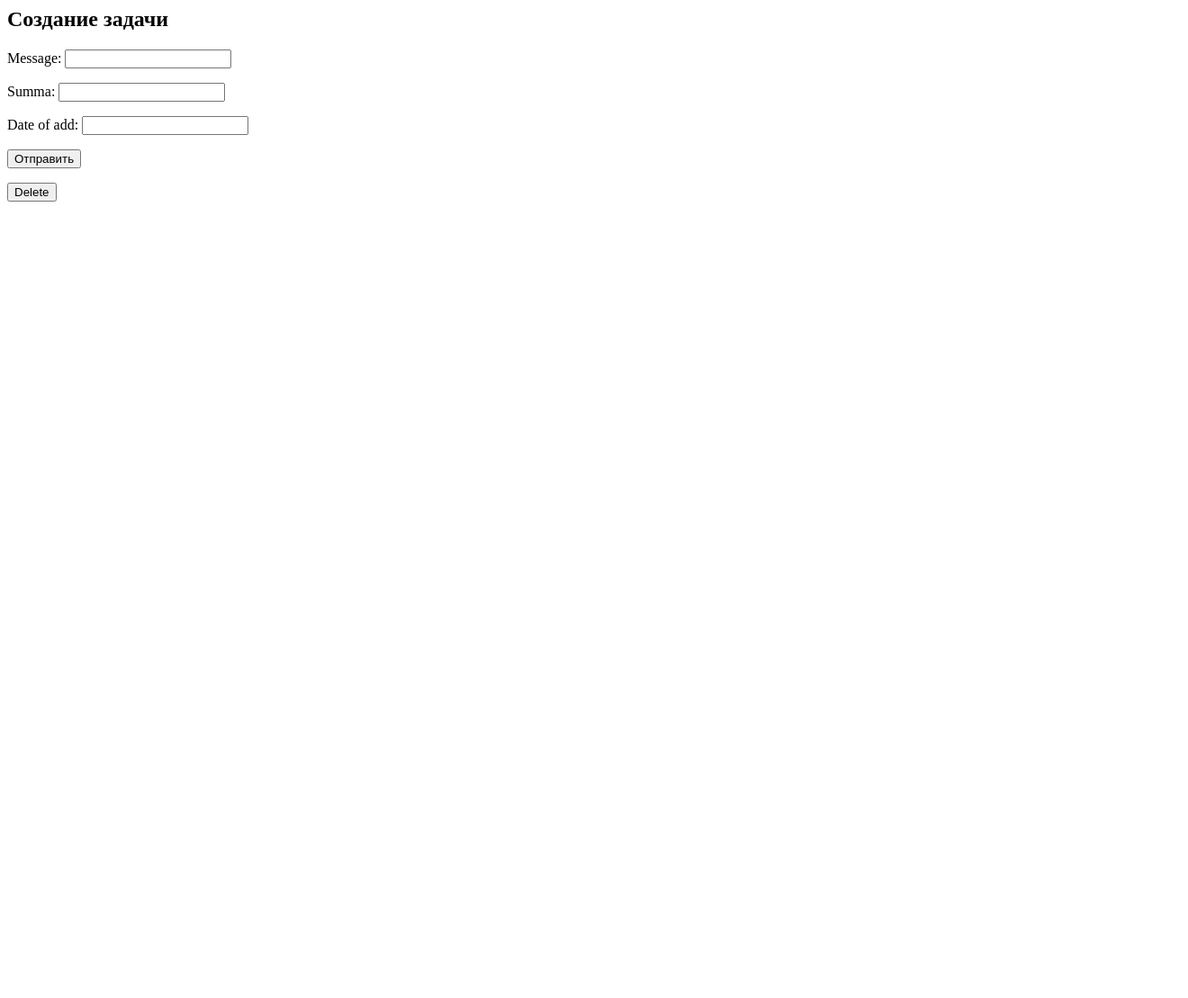
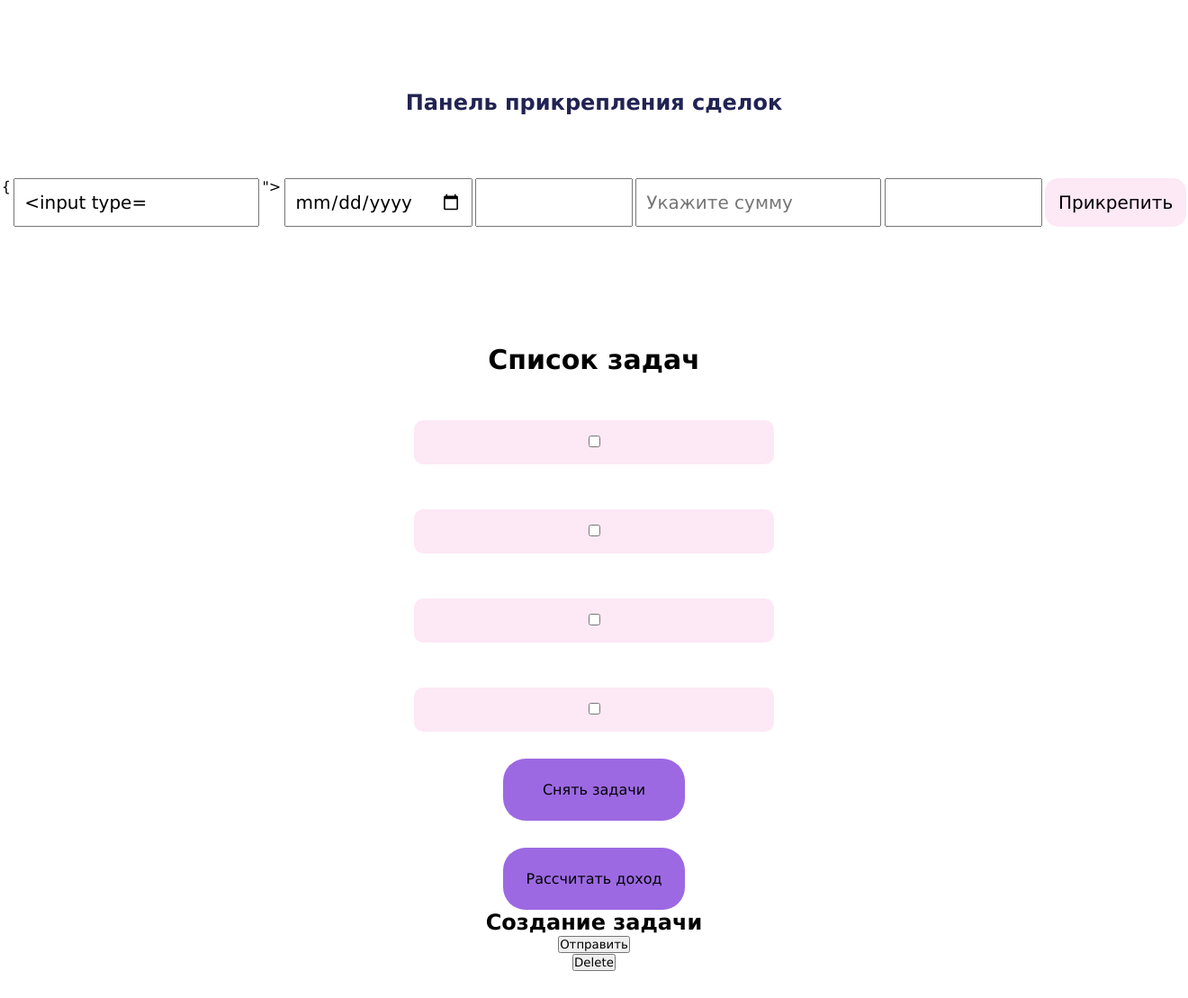
Before and after one commit to rena1gen/DjangoProject, a Django app: page /money in a window 1320 px wide. Shown: the whole page at 90% size. Before the commit the page ends 224 px from the top, so only its background shows below. Run offline with Django 4.2, Linux system fonts and the light colour scheme.

Commit message:
готовая CRMwwwwww

```diff
--- /dev/null
+++ b/CRM/static/CRM.css
@@ -0,0 +1,61 @@
+*{
+    box-sizing: border-box;
+    padding: 0;
+    margin: 0;
+    list-style-type: none;
+    font-family: 'Lucida Sans', 'Lucida Sans Regular', 'Lucida Grande', 'Lucida Sans Unicode', Geneva, Verdana, sans-serif;
+}
+.task__panel{
+
+    margin-top: 50px;
+    padding-top: 20px;
+}
+.task__box{
+    display: flex;
+    justify-content: space-around;
+}
+.task-input{
+    padding: 10px;
+    font-size: 20px;
+}
+.task-btn{
+    background: rgba(240, 99, 184, 0.15);
+    padding: 15px;
+    border-radius: 15px;
+    font-size: 20px ;
+}
+.task__panel-title{
+
+    text-align: center;
+    margin-top: 100px;
+    font-family: 'Lucida Sans', 'Lucida Sans Regular', 'Lucida Grande', 'Lucida Sans Unicode', Geneva, Verdana, sans-serif;
+    color: #212353;
+}
+.task__panel__container-list{
+    display: flex;
+    flex-direction: column;
+    align-items: center;
+    padding: 30px;
+    text-align: center;
+    margin-top: 100px;
+
+}
+
+.active__task{
+    width: 400px;
+    margin-top: 50px;
+    padding: 15px 20px;
+    background: rgba(240, 99, 184, 0.15);
+    border-radius: 10px;
+}
+.active__task__btn{
+    margin-top: 30px;
+    background: #9C69E2;
+    padding: 25px;
+    border-radius: 25px;
+
+}
+.task__list__title{
+    font-size: 30px;
+    font-weight: bold;
+}
--- a/CRM/templates/mainApp/money.html
+++ b/CRM/templates/mainApp/money.html
@@ -1,7 +1,62 @@
-  <h2>Создание задачи</h2>
+{% load static %}
+<!DOCTYPE html>
+<html lang="en">
+<head>
+    <meta charset="UTF-8">
+    <meta http-equiv="X-UA-Compatible" content="IE=edge">
+    <meta name="viewport" content="width=device-width, initial-scale=1.0">
+<link rel="stylesheet" href="{% static 'CRM.css' %}">
+    <title>Document</title>
+</head>
+<body>
+    <header>
+        <h2 class = "task__panel-title">Панель прикрепления сделок</h2>
+    </header>
+    <form method="POST">
+        {% csrf_token %}
+
+        <div class = "task__panel">
+            <div class = "task__panel__container">
+                <form method="post">
+                <div class="task__box">
+                    {
+                    <input type="text " class = "task-input" placeholder="Введите название сделки" value="{{ form.message }}">
+
+                    <input type="date" class = "task-input" placeholder="Укажите дату сделки">
+                    {{ form.date_of_add }}
+                    <input type="number" class = "task-input" placeholder="Укажите сумму">
+                    {{ form.summa }}
+                    <span id = "button" class = "task-btn">
+                        <a>Прикрепить</a>
+                    </span>
+                </div>
+                </form>
+            </div>
+        </div>
+        </form>
+
+    <div class = "task__panel__list">
+        <div class="task__panel__container-list">
+        <div class = "task__list__title">Список задач</div>
+        <div class = "active__task"><input type="checkbox"></div>
+        <div class = "active__task"><input type="checkbox"></div>
+        <div class = "active__task"><input type="checkbox"></div>
+        <div class = "active__task"><input type="checkbox"></div>
+
+        <div class = "active__task__btn__container">
+        <div class = "active__task__btn"><a>Снять задачи</a></div>
+            <div class = "active__task__btn"><a>Рассчитать доход</a></div>
+
+
+    </div>
+</body>
+
+</html>
+
+
+<h2>Создание задачи</h2>
   <form method="POST">
     {% csrf_token %}
-    {{ form.as_p }}
        {% for message in task  %}
     <br>{{ message }}
     {% endfor %}
```
Also changed, not shown: CRM/templates/mainApp/VindexCRM.html (added, +21 -0 lines), CRM/templates/mainApp/indexCRM.html (added, +45 -0 lines).
